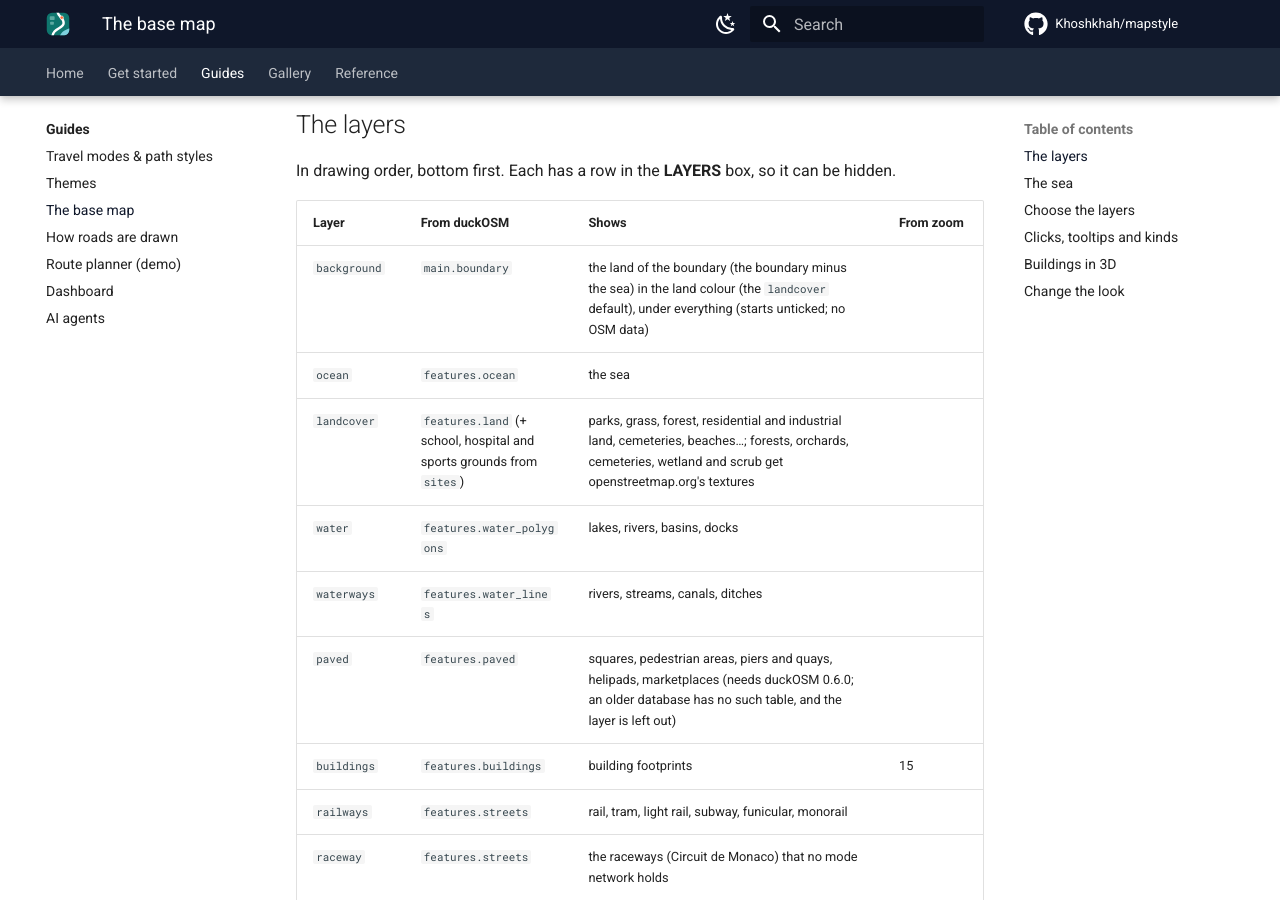
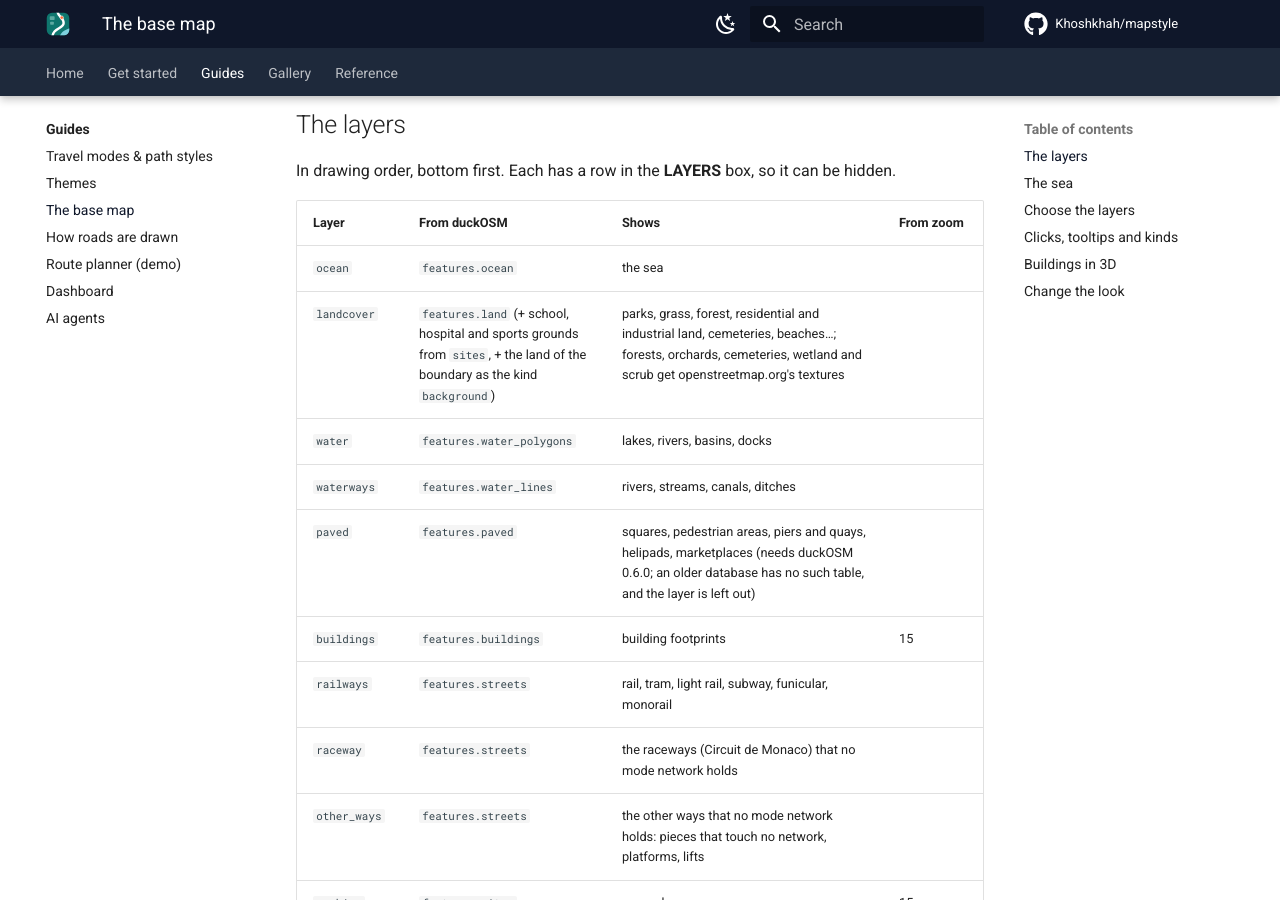
Before and after one commit to Khoshkhah/mapstyle, an MkDocs documentation site: the page built from docs/guides/base-map.md, in a window 1280 px wide and 900 px high, scrolled down 541 px. Built offline with MkDocs 1.6.1 and Material for MkDocs 9.7.7, drawn with Linux system fonts in a browser that asks for light colours; comment, search, counter and statistics services are not loaded.

Commit message:
background is a kind of landcover (the layer, the colour and the kind list of landcover)
Co-Authored-By: Claude Sonnet 5.5 <noreply@anthropic.com>

```diff
--- a/docs/guides/base-map.md
+++ b/docs/guides/base-map.md
@@ -14,9 +14,8 @@ In drawing order, bottom first. Each has a row in the **LAYERS** box, so it can
 
 | Layer | From duckOSM | Shows | From zoom |
 |---|---|---|---|
-| `background` | `main.boundary` | the land of the boundary (the boundary minus the sea) in the land colour (the `landcover` default), under everything (starts unticked; no OSM data) | |
 | `ocean` | `features.ocean` | the sea | |
-| `landcover` | `features.land` (+ school, hospital and sports grounds from `sites`) | parks, grass, forest, residential and industrial land, cemeteries, beaches…; forests, orchards, cemeteries, wetland and scrub get openstreetmap.org's textures | |
+| `landcover` | `features.land` (+ school, hospital and sports grounds from `sites`, + the land of the boundary as the kind `background`) | parks, grass, forest, residential and industrial land, cemeteries, beaches…; forests, orchards, cemeteries, wetland and scrub get openstreetmap.org's textures | |
 | `water` | `features.water_polygons` | lakes, rivers, basins, docks | |
 | `waterways` | `features.water_lines` | rivers, streams, canals, ditches | |
 | `paved` | `features.paved` | squares, pedestrian areas, piers and quays, helipads, marketplaces (needs duckOSM 0.6.0; an older database has no such table, and the layer is left out) | |
```
Also changed, not shown: CHANGELOG.md (+3 -1 lines), src/mapstyle/styles/layers.yaml (+4 -3 lines), 3 other files.
